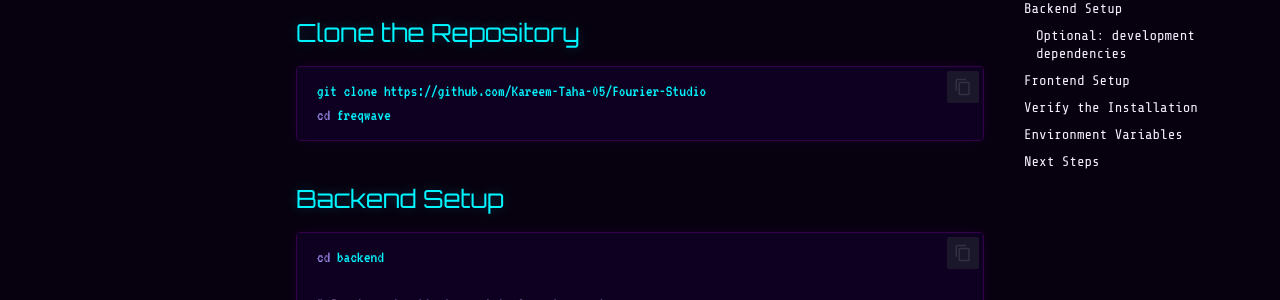
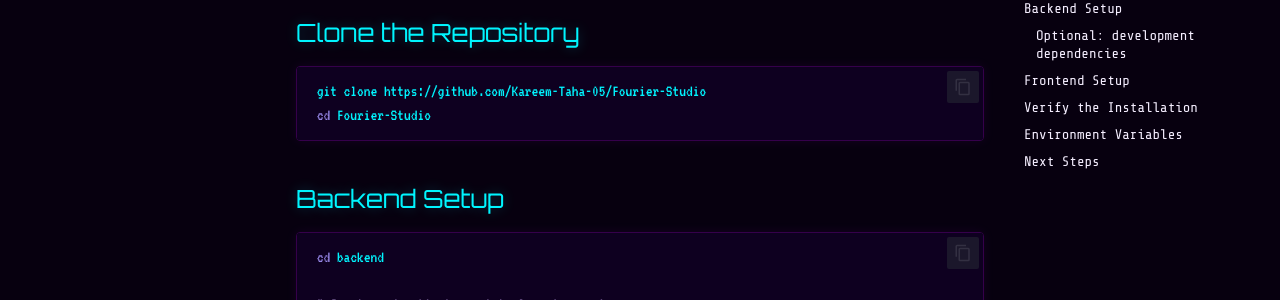
Before and after one commit to Kareem-Taha-05/Fourier-Studio, an MkDocs documentation site: the page built from docs/installation.md, in a window 1280 px wide and 900 px high, scrolled down 416 px. Shown: the part 153-453 px from the top of the window. Built offline with MkDocs 1.6.1 and Material for MkDocs 9.7.7, drawn with Linux system fonts in a browser that asks for light colours; comment, search, counter and statistics services are not loaded.

Commit message:
Update installation.md

````diff
--- a/docs/installation.md
+++ b/docs/installation.md
@@ -13,7 +13,7 @@
 
 ```bash
 git clone https://github.com/Kareem-Taha-05/Fourier-Studio
-cd freqwave
+cd Fourier-Studio
 ```
 
 ## Backend Setup
````
